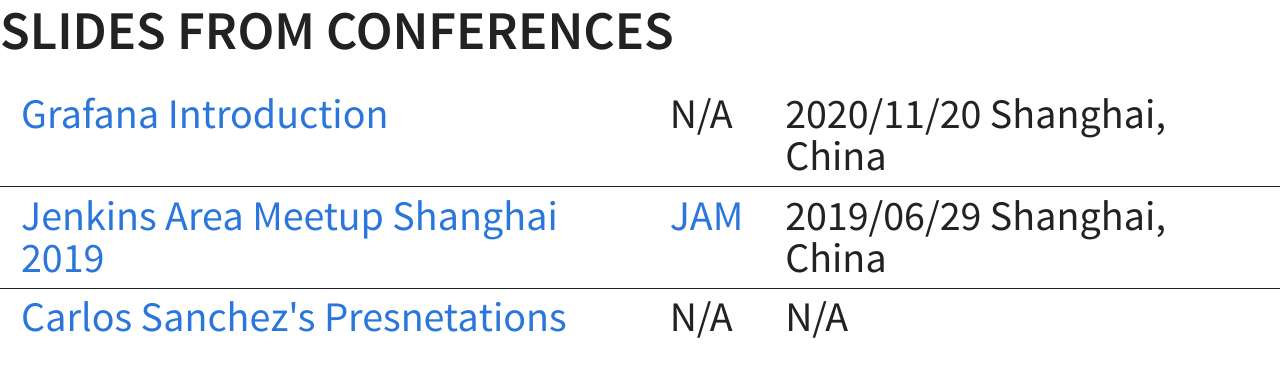
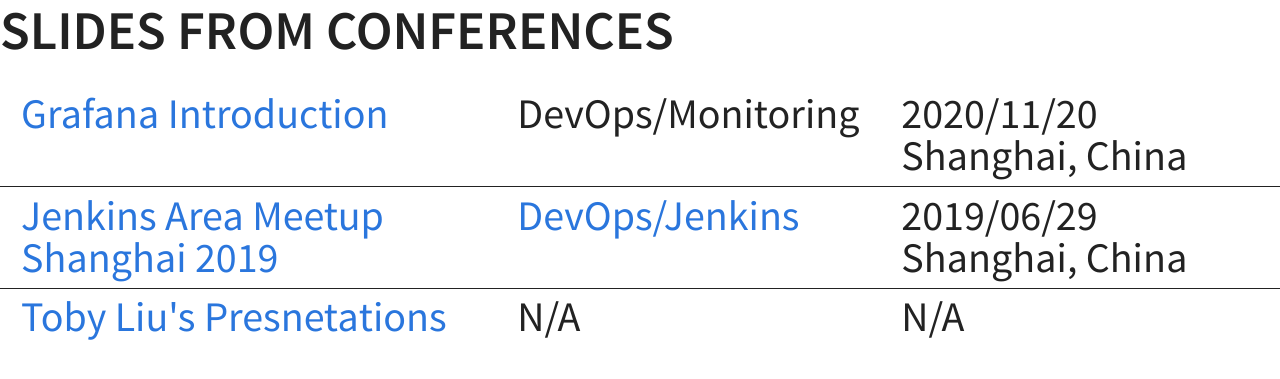
Before and after one commit to liuning0820/liuning0820.github.io, a Jekyll site: the page ex_presentations/index.html, which Jekyll copies as it is, in a window 1280 px wide. Shown: the top 379 px of the page. Built offline with Jekyll 4.4.1, drawn with Linux system fonts in a browser that asks for light colours.

Commit message:
update links

```diff
--- a/ex_presentations/index.html
+++ b/ex_presentations/index.html
@@ -28,18 +28,18 @@
 
 				<tr>
 					<td><a href="2020-11_grafana_intro">Grafana Introduction</a></td>
-					<td>N/A</td>
+					<td>DevOps/Monitoring</td>
 					<td>2020/11/20 Shanghai, China</td>
 					</tr>
 
 				<tr>
 				  <td><a href="2019-06_jenkins_area_meetup">Jenkins Area Meetup Shanghai 2019</a></td>
-				  <td><a href= "https://www.meetup.com/Shanghai-Jenkins-Area-Meetup/events/262169713/">JAM</a></td>
+				  <td><a href= "https://www.meetup.com/Shanghai-Jenkins-Area-Meetup/events/262169713/">DevOps/Jenkins</a></td>
 				  <td>2019/06/29 Shanghai, China</td>
 				  </tr>
 
 				  <tr>
-					<td><a href="https://liuning0820.github.io/ex_presentations/">Carlos Sanchez's Presnetations</a></td>
+					<td><a href="https://liuning0820.github.io/ex_presentations/">Toby Liu's Presnetations</a></td>
 					<td>N/A</td>
 					<td>N/A</td>
 					</tr>
```
